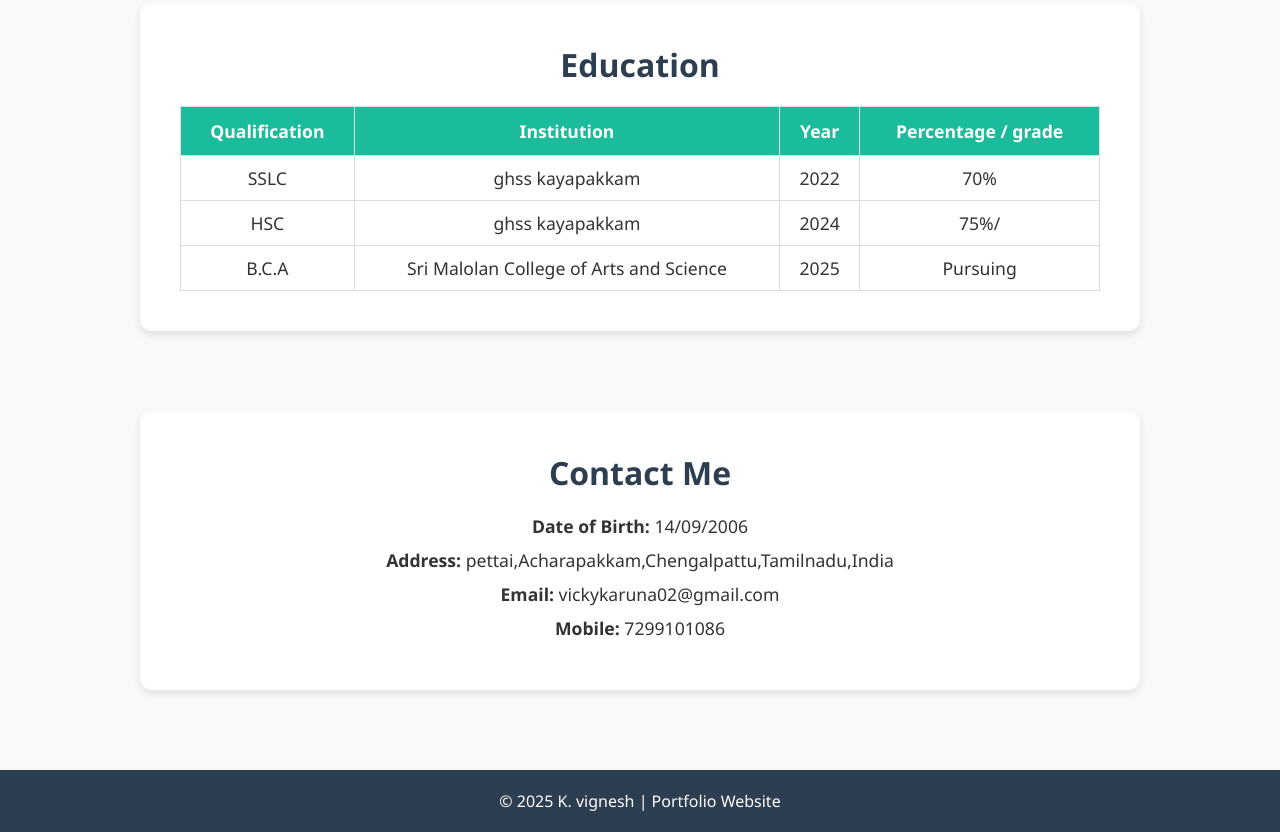
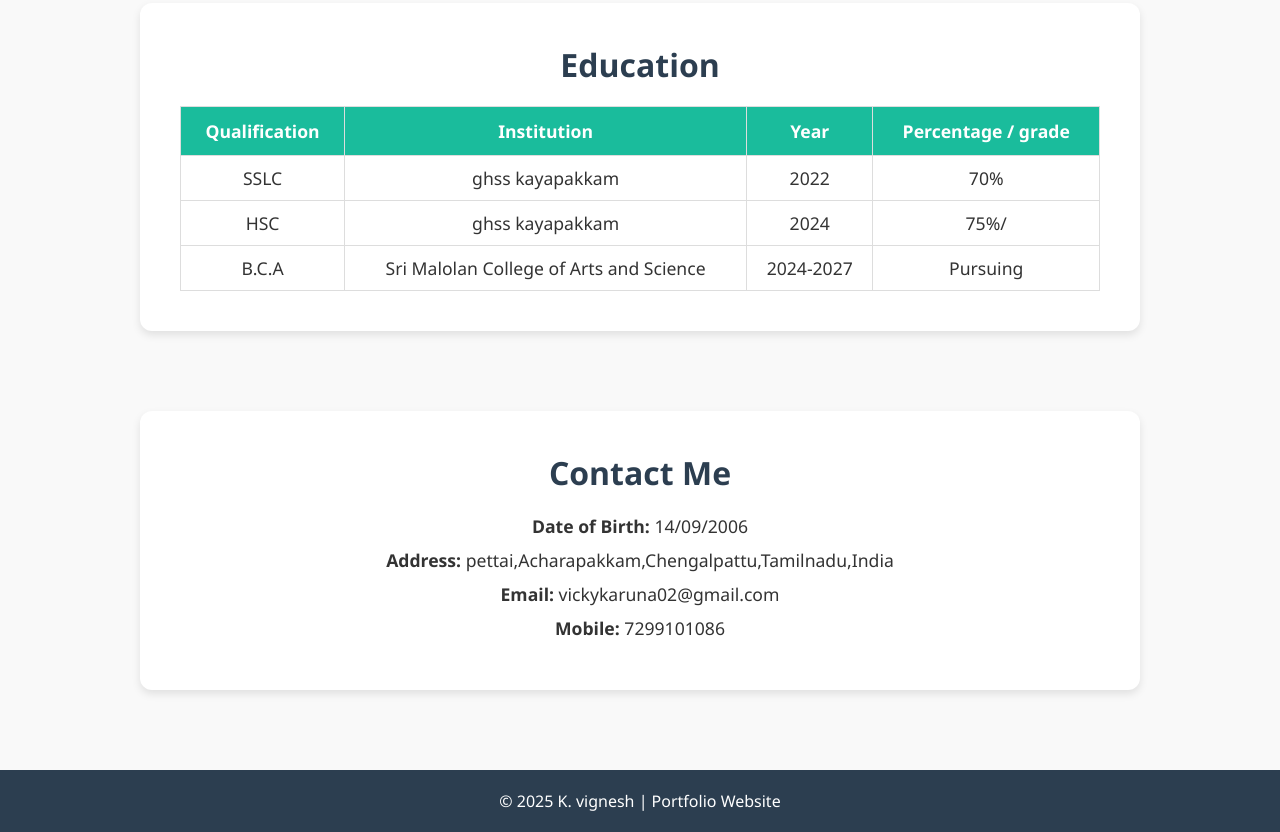
Before and after one commit to vickykaruna/portfolio, a plain HTML site: page index.html in a window 1280 px wide. Shown: the part 1441-2273 px from the top of the page. Drawn offline with Linux system fonts and the light colour scheme.

Commit message:
Update index.html

```diff
--- a/index.html
+++ b/index.html
@@ -167,7 +167,7 @@
       <tr>
         <td style="padding:10px; border:1px solid #ddd;">B.C.A</td>
         <td style="padding:10px; border:1px solid #ddd;">Sri Malolan College of Arts and Science</td>
-        <td style="padding:10px; border:1px solid #ddd;">2025</td>
+        <td style="padding:10px; border:1px solid #ddd;">2024-2027</td>
         <td style="padding:10px; border:1px solid #ddd;">Pursuing</td>
       </tr>
     </table>
```
